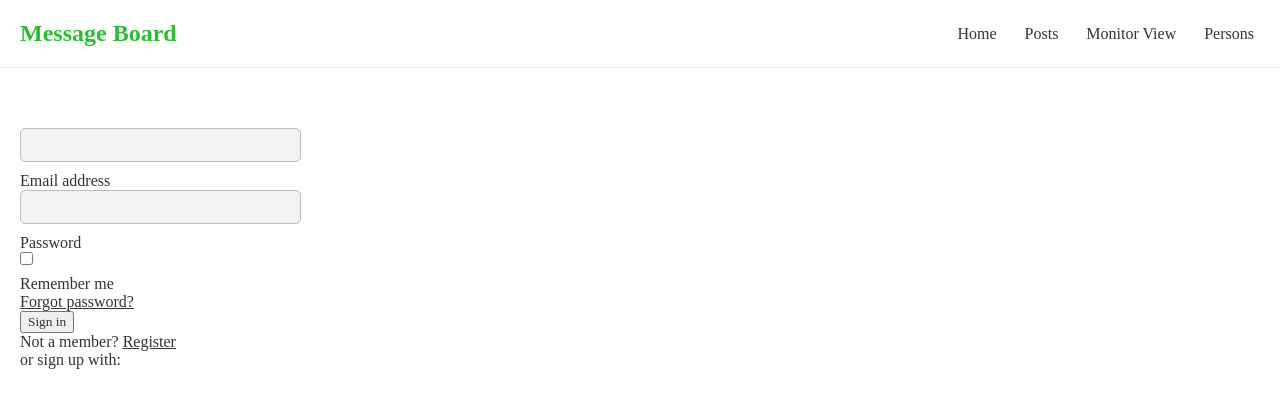
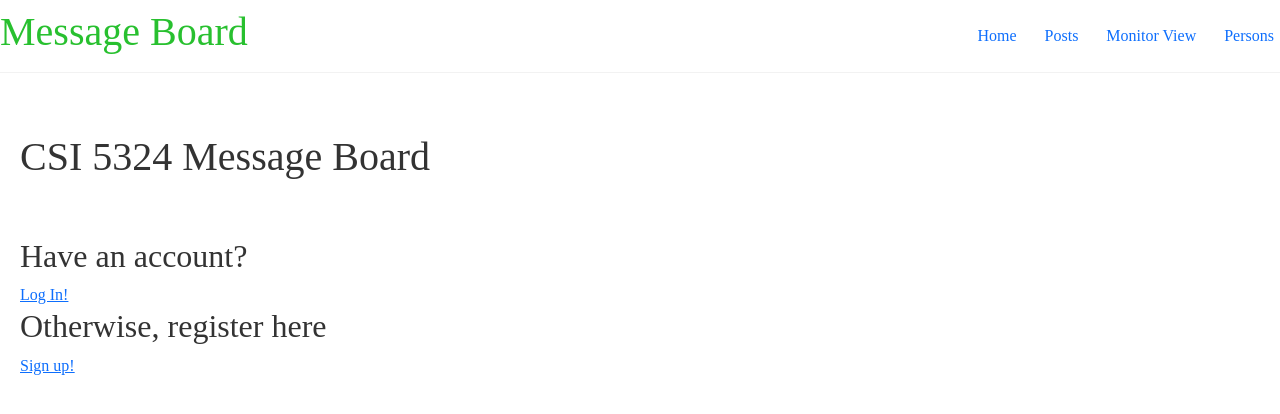
Before and after one commit to jakeformico/MessageBoard, a React (Create React App) app in the folder frontend/: page / in a window 1280 px wide. Shown: the top 414 px of the page. Built offline with nearby package versions, Linux system fonts and the light colour scheme.

Commit message:
update login page

```diff
--- a/frontend/package.json
+++ b/frontend/package.json
@@ -7,6 +7,7 @@
     "@testing-library/react": "^13.4.0",
     "@testing-library/user-event": "^13.5.0",
     "axios": "^1.3.4",
+    "bootstrap": "^5.2.3",
     "date-fns": "^2.29.3",
     "mdb-react-ui-kit": "^6.0.0",
     "react": "^18.2.0",
--- a/frontend/src/components/Home.js
+++ b/frontend/src/components/Home.js
@@ -1,67 +1,25 @@
 import React from 'react'
-import {
-  MDBContainer,
-  MDBInput,
-  MDBCheckbox,
-  MDBBtn,
-  MDBIcon
-}
-from 'mdb-react-ui-kit';
+import Login from './security/Login';
+import { Link } from "react-router-dom";
+const Home = () => {
+  return (
+      <div className={'main-page'}>
+        <div className={'panel-group'}>
+          <div className={'panel'}>
+            <h1>CSI 5324 Message Board</h1><br /><br />
 
-const Home = () => {
-  // return (
-  //     <div className={'main-page'}>
-  //       <div className={'panel-group'}>
-  //         <div className={'panel'}>
-  //           <h1>CSI 5324 Message Board</h1><br /><br />
+            <h2>Have an account?</h2>
+            <Link to="./Login">Log In!</Link>
 
-  //           <h2>Have an account? Sign in here!</h2>
+            <h2>Otherwise, register here</h2>
+            <Link to="./Register">Sign up!</Link>
 
-  //           <h3>Otherwise, register here!</h3>
-  //         </div>
-  //       </div>
-  //     </div>
-  // )
-
-  return (
-    <MDBContainer className="p-3 my-5 d-flex flex-column w-50">
-
-      <MDBInput wrapperClass='mb-4' label='Email address' id='form1' type='email'/>
-      <MDBInput wrapperClass='mb-4' label='Password' id='form2' type='password'/>
-
-      <div className="d-flex justify-content-between mx-3 mb-4">
-        <MDBCheckbox name='flexCheck' value='' id='flexCheckDefault' label='Remember me' />
-        <a href="!#">Forgot password?</a>
-      </div>
-
-      <MDBBtn className="mb-4">Sign in</MDBBtn>
-
-      <div className="text-center">
-        <p>Not a member? <a href="#!">Register</a></p>
-        <p>or sign up with:</p>
-
-        <div className='d-flex justify-content-between mx-auto' style={{width: '40%'}}>
-          <MDBBtn tag='a' color='none' className='m-1' style={{ color: '#1266f1' }}>
-            <MDBIcon fab icon='facebook-f' size="sm"/>
-          </MDBBtn>
-
-          <MDBBtn tag='a' color='none' className='m-1' style={{ color: '#1266f1' }}>
-            <MDBIcon fab icon='twitter' size="sm"/>
-          </MDBBtn>
-
-          <MDBBtn tag='a' color='none' className='m-1' style={{ color: '#1266f1' }}>
-            <MDBIcon fab icon='google' size="sm"/>
-          </MDBBtn>
-
-          <MDBBtn tag='a' color='none' className='m-1' style={{ color: '#1266f1' }}>
-            <MDBIcon fab icon='github' size="sm"/>
-          </MDBBtn>
-
+          </div>
         </div>
       </div>
+  )
 
-    </MDBContainer>
-  );
+
 
 
 
--- a/frontend/src/components/security/Login.js
+++ b/frontend/src/components/security/Login.js
@@ -0,0 +1,31 @@
+import Button from "react-bootstrap/Button";
+import Form from "react-bootstrap/Form";
+import 'bootstrap/dist/css/bootstrap.css';
+function Login() {
+  return (
+    <div className="login-box">
+      <Form>
+        <Form.Group className="mb-3" controlId="formBasicEmail">
+          <Form.Label>Email address</Form.Label>
+          <Form.Control type="email" placeholder="Enter email" />
+          <Form.Text className="text-muted">
+            We'll never share your email with anyone else.
+          </Form.Text>
+        </Form.Group>
+
+        <Form.Group className="mb-3" controlId="formBasicPassword">
+          <Form.Label>Password</Form.Label>
+          <Form.Control type="password" placeholder="Password" />
+        </Form.Group>
+        <Form.Group className="mb-3" controlId="formBasicCheckbox">
+          <Form.Check type="checkbox" label="Check me out" />
+        </Form.Group>
+        <Button variant="primary" type="submit">
+          Submit
+        </Button>
+      </Form>
+    </div>
+  );
+}
+
+export default Login;
--- a/frontend/src/index.css
+++ b/frontend/src/index.css
@@ -104,7 +104,28 @@ td{
 
 } */
 
-input{
+/* input[type="text"]{
+  font-size: 120%;
+  color: #5a5854;
+  background-color: #f2f2f2;
+  border: 1px solid #bdbdbd;
+  border-radius: 5px;
+  padding: 5px 5px 5px 30px;
+  display: block;
+  margin-bottom: 10px;
+}
+
+input[type="date"]{
+  font-size: 120%;
+  color: #5a5854;
+  background-color: #f2f2f2;
+  border: 1px solid #bdbdbd;
+  border-radius: 5px;
+  padding: 5px 5px 5px 30px;
+  display: block;
+  margin-bottom: 10px;
+}
+input[type="number"]{
   font-size: 120%;
   color: #5a5854;
   background-color: #f2f2f2;
@@ -118,4 +139,11 @@ input{
 input:focus, input:hover{
   background-color: #ffffff;
   border: 1px solid #b1e1e4;
+} */
+
+.login-box{
+  width: 535px;
 }
+/* input[type="checkbox"]{
+
+} */
```
Also changed, not shown: 1 other file (tests, documents, lock files or other folders).
